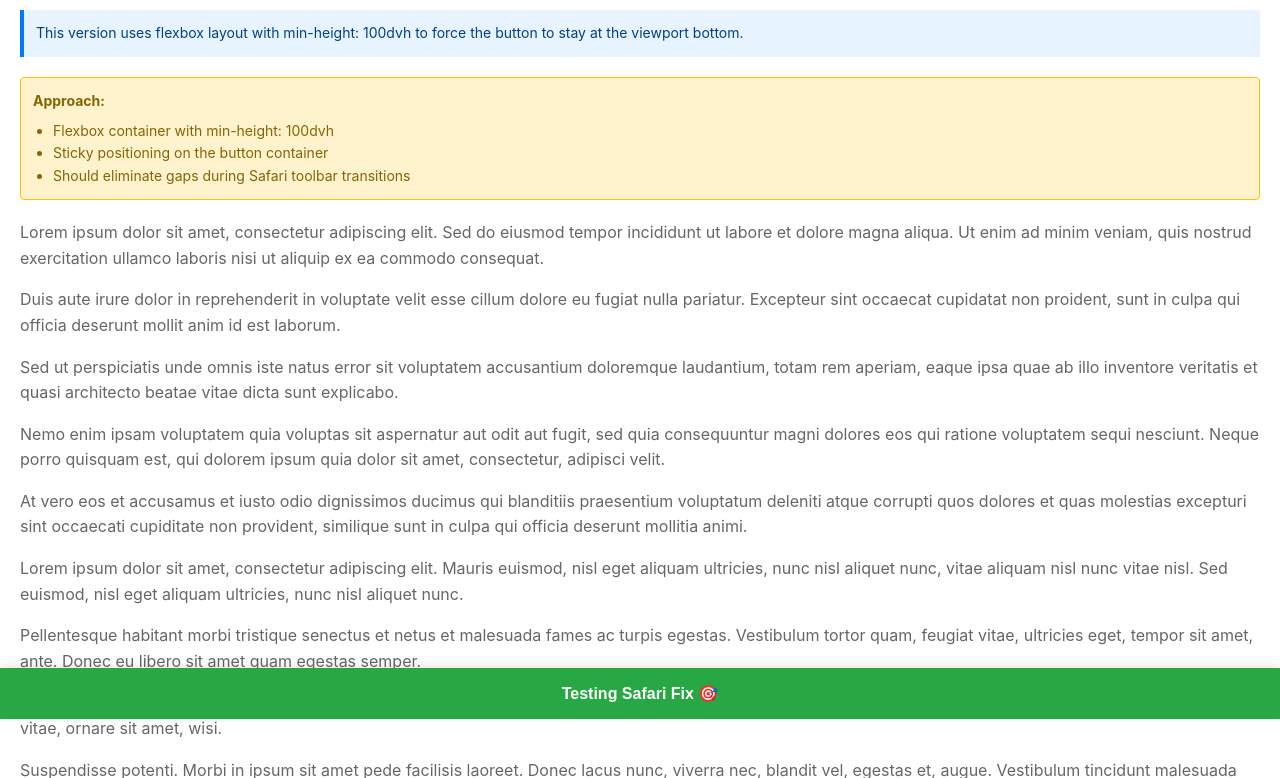
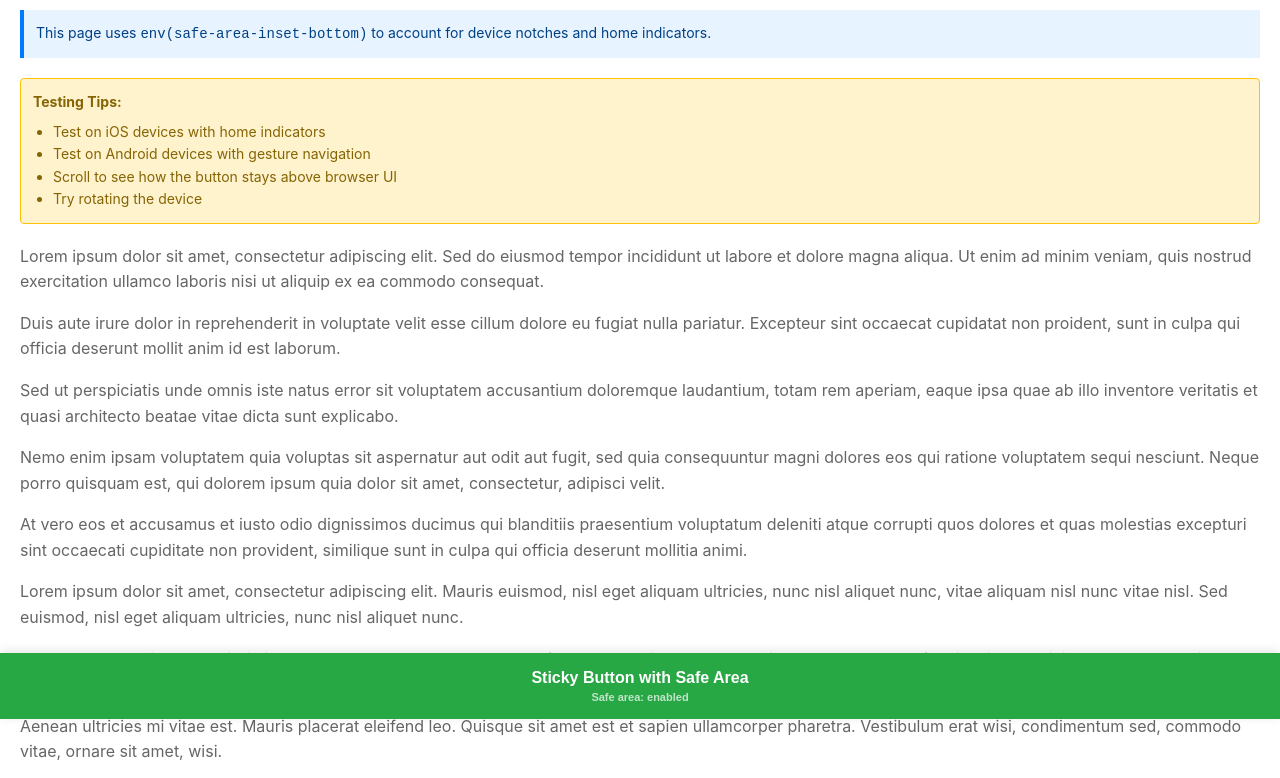
Before and after one commit to george-apazidis/portfolio, a website: page stickyBTN/demo2.html in a window 1280 px wide. Shown: the part 81-859 px from the top of the page. Drawn offline with Linux system fonts and the light colour scheme.

Commit message:
Refactor sticky button for safe area insets
Updated the title and adjusted styles to account for safe area insets. Modified button behavior to ensure it remains visible above system UI on iOS and Android devices.

```diff
--- a/stickyBTN/demo2.html
+++ b/stickyBTN/demo2.html
@@ -3,7 +3,7 @@
 <head>
     <meta charset="UTF-8">
     <meta name="viewport" content="width=device-width, initial-scale=1.0, viewport-fit=cover">
-    <title>Sticky Button - Safari Gap Fix v2</title>
+    <title>Sticky Button - Safe Area</title>
     <style>
         * {
             margin: 0;
@@ -11,29 +11,11 @@
             box-sizing: border-box;
         }
 
-        html, body {
-            height: 100%;
-        }
-
         body {
             font-family: -apple-system, BlinkMacSystemFont, 'Segoe UI', Roboto, Oxygen, Ubuntu, Cantarell, sans-serif;
             line-height: 1.6;
-        }
-
-        /* Main wrapper that enforces full viewport height */
-        .page-wrapper {
-            min-height: 100vh;
-            /* Use dvh if supported for dynamic viewport */
-            min-height: 100dvh;
-            display: flex;
-            flex-direction: column;
-        }
-
-        .content {
-            flex: 1;
             padding: 20px;
-            padding-bottom: 20px;
-            overflow-y: auto;
+            padding-bottom: calc(80px + env(safe-area-inset-bottom)); /* Space for sticky button + safe area */
         }
 
         h1 {
@@ -55,34 +37,35 @@
             color: #666;
         }
 
-        /* Sticky footer area */
-        .sticky-footer {
-            position: sticky;
+        .sticky-button {
+            position: fixed;
             bottom: 0;
             left: 0;
             right: 0;
             background-color: #28a745;
-            padding-bottom: env(safe-area-inset-bottom);
-            box-shadow: 0 -2px 10px rgba(0, 0, 0, 0.1);
-            z-index: 1000;
-            /* Prevent any gaps */
-            margin-top: auto;
-        }
-
-        .sticky-button {
-            width: 100%;
-            background-color: #28a745;
             color: white;
             border: none;
             padding: 16px 20px;
+            /* Add safe area inset to padding */
+            padding-bottom: calc(16px + env(safe-area-inset-bottom));
             font-size: 16px;
             font-weight: 600;
             cursor: pointer;
-            display: block;
+            box-shadow: 0 -2px 10px rgba(0, 0, 0, 0.1);
+            z-index: 1000;
         }
 
         .sticky-button:active {
             background-color: #218838;
+        }
+
+        /* Visual indicator of safe area */
+        .sticky-button::after {
+            content: 'Safe area: ' attr(data-safe-area);
+            display: block;
+            font-size: 11px;
+            opacity: 0.7;
+            margin-top: 4px;
         }
 
         .test-info {
@@ -99,28 +82,22 @@
             margin-bottom: 8px;
             color: #856404;
         }
-
-        .test-info ul {
-            margin-left: 20px;
-            color: #856404;
-        }
     </style>
 </head>
 <body>
-    <div class="page-wrapper">
-        <div class="content">
-            <h1>Sticky Button - Safari Gap Fix v2</h1>
+    <h1>Sticky Button Test - Safe Area Insets</h1>
 
     <div class="info-box">
-                This version uses flexbox layout with min-height: 100dvh to force the button to stay at the viewport bottom.
+        This page uses <code>env(safe-area-inset-bottom)</code> to account for device notches and home indicators.
     </div>
 
     <div class="test-info">
-                <strong>Approach:</strong>
-                <ul>
-                    <li>Flexbox container with min-height: 100dvh</li>
-                    <li>Sticky positioning on the button container</li>
-                    <li>Should eliminate gaps during Safari toolbar transitions</li>
+        <strong>Testing Tips:</strong>
+        <ul style="margin-left: 20px; color: #856404;">
+            <li>Test on iOS devices with home indicators</li>
+            <li>Test on Android devices with gesture navigation</li>
+            <li>Scroll to see how the button stays above browser UI</li>
+            <li>Try rotating the device</li>
         </ul>
     </div>
 
@@ -144,16 +121,26 @@
 
     <p>Integer eget odio. In sit amet turpis. In sagittis dui vel nisl. Duis ac nibh. Fusce lacus purus, aliquet at, feugiat non, pretium quis, lectus. Suspendisse potenti.</p>
 
-            <p>The button should now stay glued to the bottom in Safari without gaps.</p>
+    <p>The green button below should properly account for iOS home indicators and Android gesture areas, keeping it accessible without being hidden behind system UI.</p>
 
     <p>Lorem ipsum dolor sit amet, consectetur adipiscing elit. Sed do eiusmod tempor incididunt ut labore et dolore magna aliqua. Ut enim ad minim veniam, quis nostrud exercitation ullamco laboris.</p>
 
-            <p>Final paragraph for testing scroll behavior in Safari mobile browser.</p>
-        </div>
+    <p>Final paragraph to ensure you have enough content to scroll through and test the sticky button behavior with safe area insets thoroughly.</p>
 
-        <div class="sticky-footer">
-            <button class="sticky-button">Testing Safari Fix 🎯</button>
-        </div>
-    </div>
+    <button class="sticky-button" data-safe-area="enabled">Sticky Button with Safe Area</button>
+
+    <script>
+        // Optional: Log safe area inset value for debugging
+        if (CSS.supports('padding-bottom: env(safe-area-inset-bottom)')) {
+            console.log('Safe area insets are supported');
+
+            // Try to get the computed value (may not work in all browsers)
+            const button = document.querySelector('.sticky-button');
+            const computedStyle = window.getComputedStyle(button);
+            console.log('Button padding-bottom:', computedStyle.paddingBottom);
+        } else {
+            console.log('Safe area insets are NOT supported');
+        }
+    </script>
 </body>
 </html>
```
Lines whose indentation alone changed are shown as unchanged.
